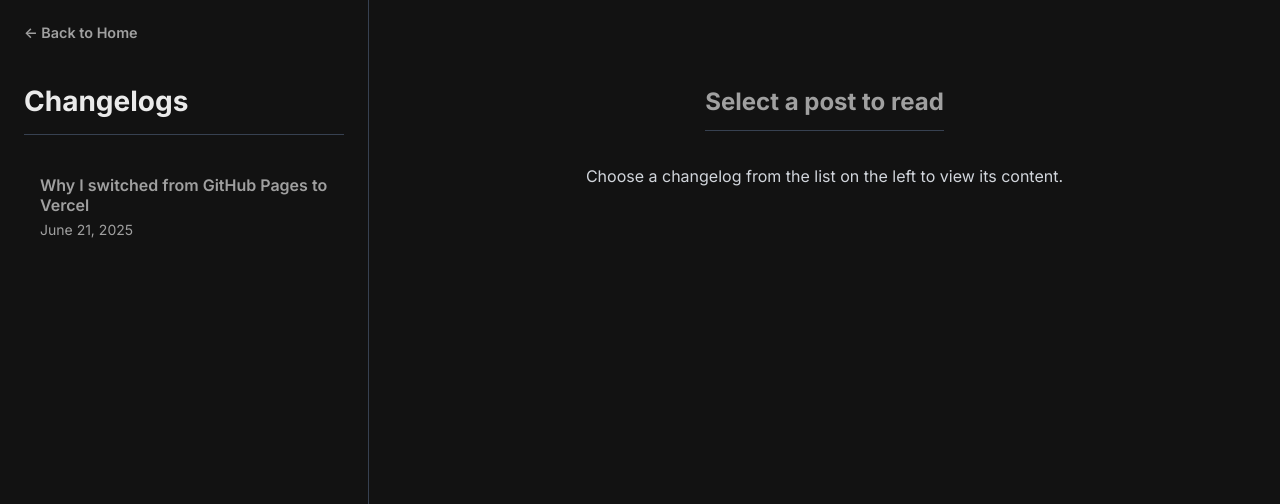
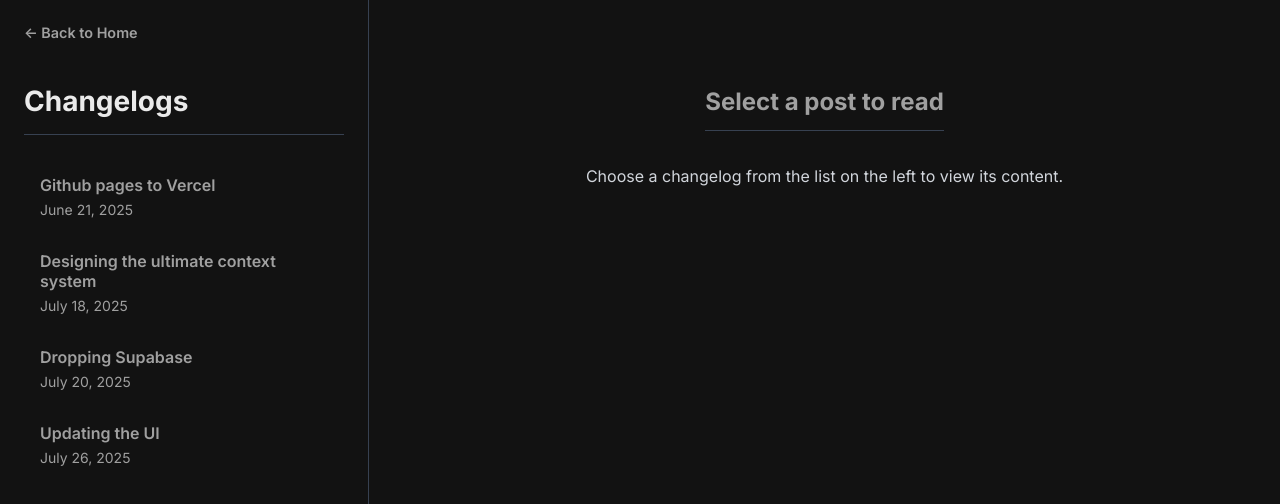
Before and after one commit to shresthkapoor7/strands, a React (Create React App) app: page /changelogs in a window 1280 px wide. Shown: the top 504 px of the page. Built offline with nearby package versions, Linux system fonts and the light colour scheme.

Commit message:
temp change to changelogs

```diff
--- a/src/pages/ChangelogsPage/ChangelogsPage.js
+++ b/src/pages/ChangelogsPage/ChangelogsPage.js
@@ -8,10 +8,28 @@ import './ChangelogsPage.css';
 const posts = [
   {
     id: 1,
-    title: 'Why I switched from GitHub Pages to Vercel',
-    url: 'https://raw.githubusercontent.com/shresthkapoor7/portfolio/main/public/blogs/1.md',
+    title: 'Github pages to Vercel',
+    url: '',
     date: 'June 21, 2025'
   },
+  {
+    id: 2,
+    title: 'Designing the ultimate context system',
+    url: '',
+    date: 'July 18, 2025'
+  },
+  {
+    id: 3,
+    title: 'Dropping Supabase',
+    url: '',
+    date: 'July 20, 2025'
+  },
+  {
+    id: 4,
+    title: 'Updating the UI',
+    url: '',
+    date: 'July 26, 2025'
+  }
 ];
 
 function ChangelogsPage() {
@@ -37,7 +55,7 @@ function ChangelogsPage() {
         })
         .catch(error => {
           console.error('Error fetching markdown:', error);
-          setMarkdown('Failed to load post.');
+          setMarkdown('Under maintenance');
         });
     } else {
       setMarkdown('');
```
